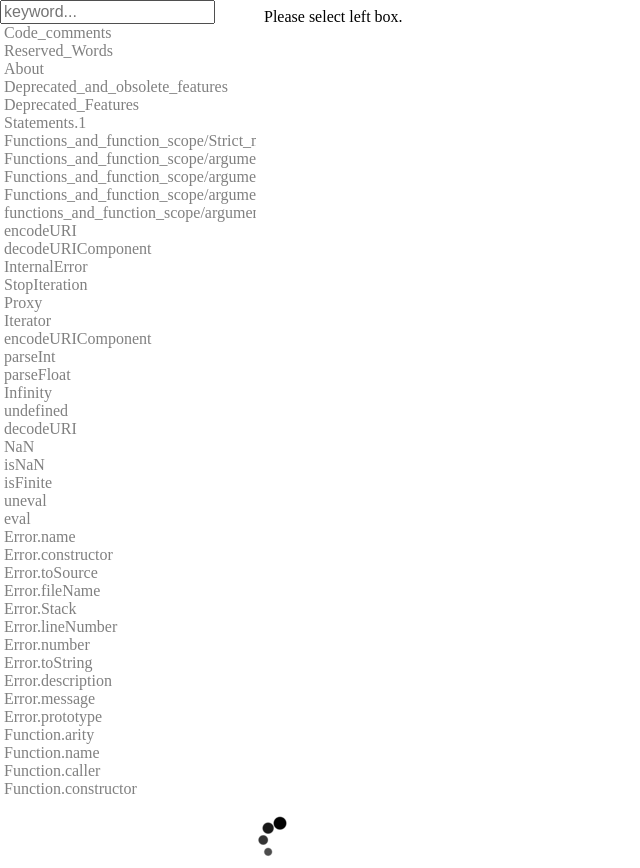
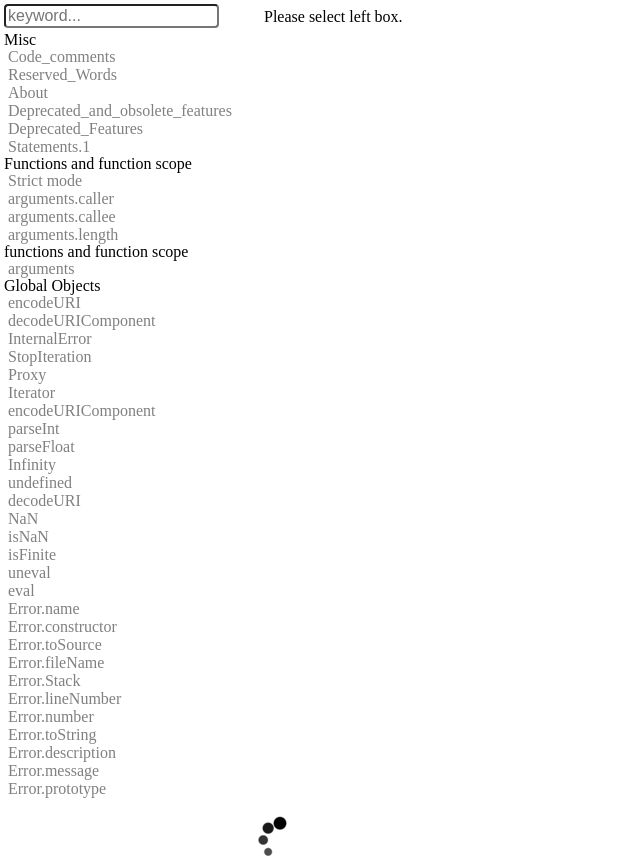
Before and after one commit to tokuhirom/jsref, a plain HTML site: page index.html in a window 1280 px wide. Shown: the whole page, without its empty margins (0-640 px from the left). Drawn offline with Linux system fonts and the light colour scheme.

Commit message:
hieralchy

```diff
--- a/js/jsapi.js
+++ b/js/jsapi.js
@@ -19,34 +19,44 @@ $(function () {
             var view = this;
 
             var ul = JSAPI.titleContainerElem;
+            var ulMap = {};
             ul.empty();
+
+            lines.forEach(function (line) {
+                var title = line.split(':')[0];
+                var x = title.match(/^([^\/]+)\/(.+)$/);
+                var category = x ? x[1] : 'Misc';
+                if (category in ulMap) { return; }
+                ulMap[category] = $(document.createElement('ul'));
+                var div = $(document.createElement('div'));
+                div.append($('<div>' + category.replace(/_/g, ' ') + '</div>'));
+                div.append(ulMap[category]);
+                ul.append(div);
+            });
+
             lines.forEach(function (line) {
                 var title = line.split(':')[0];
                 var path = line.split(':')[1];
 
                 var li = $(document.createElement('li'));
                 var a = $(document.createElement('a'));
-                var x = title.match(/^Global_Objects\/(.+)$/);
+                var x = title.match(/^([^\/]+)\/(.+)$/);
+                var category;
                 if (x) {
-                    title = x[1].split('/').join('.');
+                    category = x[1];
+                    title = x[2].replace(new RegExp('/', 'g'), '.').replace(/_/g, ' ');
+                } else {
+                    category = 'Misc';
+                    title = title;
                 }
                 a.html(title);
+                a.data('path', path);
                 li.click(function () {
-                    view.iframe.hide();
-                    view.mainLoading.show();
-                    $.ajax({
-                        url: path,
-                        cache: false,
-                        dataType: 'html'
-                    }).done(function (dat) {
-                        view.mainLoading.hide();
-                        view.iframe.html(dat);
-                        view.iframe.show();
-                    });
+                    view.loadContent(path);
                     return false;
                 });
                 li.append(a);
-                ul.append(li);
+                ulMap[category].append(li);
             });
         },
         filterData: function (keyword) {
@@ -56,15 +66,41 @@ $(function () {
                 return !!keyword.test(x);
             });
         },
+        loadContent: function (path) {
+            console.log('load ' + path);
+            var view = this;
+            view.iframe.hide(path);
+            view.mainLoading.show();
+            $.ajax({
+                url: path,
+                cache: false,
+                dataType: 'html'
+            }).done(function (dat) {
+                dat = dat.replace(/<html[^>]+><body[^>]+>/, '').replace('</body></html>', '');
+                setTimeout(function () {
+                    view.mainLoading.hide();
+                    view.iframe.html(dat);
+                    view.iframe.show();
+                }, 0);
+            });
+        },
         init: function () {
             var view = this;
 
-            $(document.getElementById('keyword')).keydown(function () {
+            $(document.getElementById('keyword')).keydown(function (e) {
                 var keyword = $(this).val();
-                JSAPI.insertData(
-                    JSAPI.filterData(keyword)
-                );
-                return true;
+                if (e.keyCode === 13) {
+                    var elem = JSAPI.titleContainerElem.find('ul li:first a');
+                    if (elem) {
+                        view.loadContent(elem.data('path'));
+                    }
+                    return false;
+                } else {
+                    JSAPI.insertData(
+                        JSAPI.filterData(keyword)
+                    );
+                    return true;
+                }
             });
 
             $.get('index.txt').success(function (dat) {
--- a/less/styles.less
+++ b/less/styles.less
@@ -12,6 +12,12 @@
     overflow-x: hidden;
     overflow-y: scroll;
 
+    #keyword {
+        margin-left: 4px;
+        margin-top: 4px;
+        margin-bottom: 4px;
+        border-radius: 4px;
+    }
     ul {
         margin: 0;
         padding-left: 4px;
```
